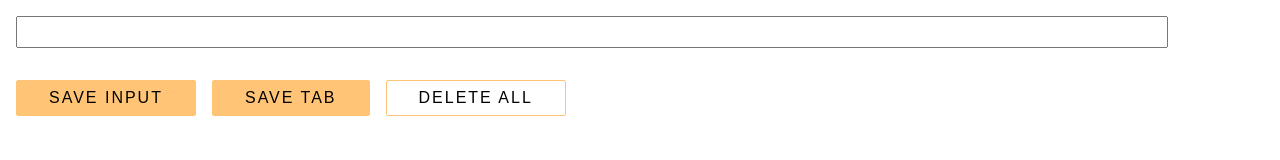
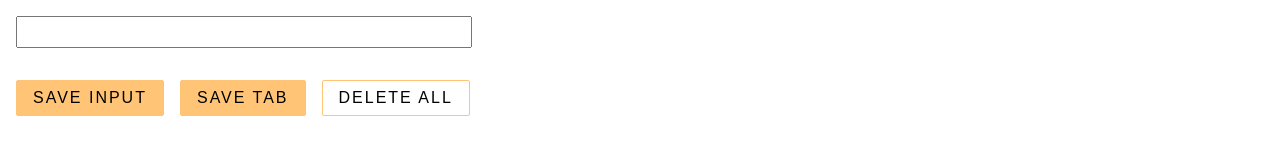
Before and after one commit to PoojaGhodmode/Leads-tracker, a plain HTML site: page index.html in a window 1280 px wide. Drawn offline with Linux system fonts and the light colour scheme.

Commit message:
add max-width to input

```diff
--- a/style.css
+++ b/style.css
@@ -18,6 +18,7 @@ input {
   margin: 1rem;
   height: 2rem;
   font-size: 1rem;
+  max-width: 28.5rem;
 }
 
 .btn-container {
@@ -28,7 +29,7 @@ input {
 button {
   max-width: 9rem;
   min-width: max-content;
-  padding: 0.5rem 2rem;
+  padding: 0.5rem 1rem;
   margin-left: 1rem;
   font-size: 1rem;
   background: rgb(255, 196, 118);
```
